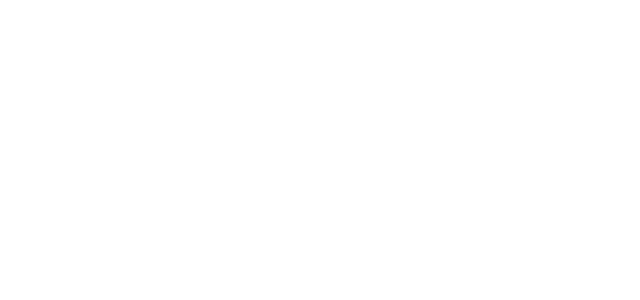
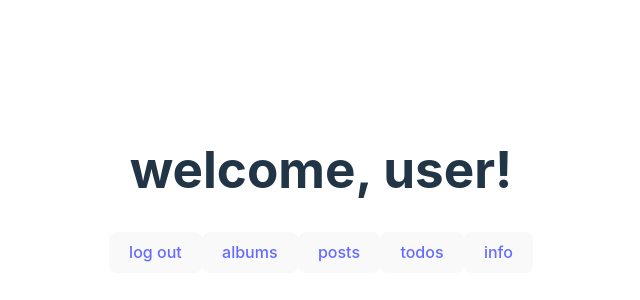
Before and after one commit to Shirel-Berkowitz/Project5FSWD, a React (Vite) app: page /logged in a window 1280 px wide. Before the commit this address had no page. Shown: the part 210-510 px from the top of the page, without its empty margins (319-959 px from the left). Built offline with nearby package versions, Linux system fonts and the light colour scheme.

Commit message:
fixed things

```diff
--- a/src/Albums.jsx
+++ b/src/Albums.jsx
@@ -0,0 +1,15 @@
+import React, { Component } from 'react';
+import { useState } from 'react'
+import { Link, Route, Routes } from 'react-router-dom'
+class Albums extends Component {
+    state = {  }
+    render() {
+        console.log("i got to the albums yo")
+        return (
+            <h1>you can view your albums here</h1>
+
+        );
+    }
+}
+
+export default Albums;
--- a/src/App.jsx
+++ b/src/App.jsx
@@ -2,6 +2,8 @@ import { useState } from 'react'
 import { Link, Route, Routes } from 'react-router-dom'
 import Login from './Login'
 import HomePage from './HomePage'
+import Logged from './Logged'
+import Posts from './Posts'
 import './App.css'
 
 function App() {
@@ -11,7 +13,7 @@ function App() {
     <Routes>
       <Route path="/" element={<HomePage/>}/>
       <Route path="/login" element={<Login/>}/>
-
+      <Route path="/logged/*" element={<Logged/>}/>
     </Routes>
   </>
   )
--- a/src/HomePage.jsx
+++ b/src/HomePage.jsx
@@ -2,6 +2,8 @@ import React, { Component } from 'react';
 import { useState } from 'react'
 import { Link, Route, Routes } from 'react-router-dom'
 import Login from './Login'
+import Logged from './Logged';
+import Posts from './Posts';
 
 class HomePage extends Component {
     state = {  }
@@ -11,6 +13,7 @@ class HomePage extends Component {
             <div>
                 <h1>hello, welcome to our app</h1>
                 <button><Link to="/login">Log in</Link></button>
+                <button><Link to="/logged">go</Link></button>
 
             </div>
         );
--- a/src/Info.jsx
+++ b/src/Info.jsx
@@ -0,0 +1,13 @@
+import React, { Component } from 'react';
+class Info extends Component {
+    state = {  }
+    render() {
+        return (
+            <>
+            <h1>you can find your info here</h1>
+            </>
+        );
+    }
+}
+
+export default Info;
--- a/src/Logged.jsx
+++ b/src/Logged.jsx
@@ -2,17 +2,21 @@ import React, { Component } from 'react';
 import { useState } from 'react'
 import { Link, Route, Routes } from 'react-router-dom'
 import HomePage from './HomePage';
+import Albums from './Albums';
+import Posts from './Posts';
+import Info from './Info';
+import Todos from './Todos';
 class Logged extends Component {
     state = {  }
     render() {
         return (
             <div>
                 <h1>welcome, user!</h1>
-                <button><Link to="/">Logout</Link></button>
-                <button><Link to="/albums">albums</Link></button>
-                <button><Link to="/posts">posts</Link></button>
-                <button><Link to="/todos">todos</Link></button>
-                <button><Link to="/info">info</Link></button>
+                <button><Link to="/">log out</Link></button>
+                <button><Link to="/logged/albums">albums</Link></button>
+                <button><Link to="/logged/posts">posts</Link></button>
+                <button><Link to="/logged/todos">todos</Link></button>
+                <button><Link to="/logged/info">info</Link></button>
                 <Routes>
                     <Route path="/albums" element={<Albums/>}/>
                     <Route path="/posts" element={<Posts/>}/>
@@ -26,3 +30,16 @@ class Logged extends Component {
 }
 
 export default Logged;
+/**
+ * <button><Link to="/">Logout</Link></button>
+                <button><Link to="/albums">albums</Link></button>
+                <button><Link to="/posts">posts</Link></button>
+                <button><Link to="/todos">todos</Link></button>
+                <button><Link to="/info">info</Link></button>
+                <Routes>
+                    <Route path="/albums" element={<Albums/>}/>
+                    <Route path="/posts" element={<Posts/>}/>
+                    <Route path="/todos" element={<Todos/>}/>
+                    <Route path="/info" element={<Info/>}/>
+                </Routes>
+ */
--- a/src/Posts.jsx
+++ b/src/Posts.jsx
@@ -0,0 +1,13 @@
+import React, { Component } from 'react';
+class Posts extends Component {
+    state = {  }
+    render() {
+        return (
+            <>
+            <h1>these are posts</h1>
+            </>
+        );
+    }
+}
+
+export default Posts;
--- a/src/Todos.jsx
+++ b/src/Todos.jsx
@@ -0,0 +1,13 @@
+import React, { Component } from 'react';
+class Todos extends Component {
+    state = {  }
+    render() {
+        return (
+            <>
+            <h1>todos</h1>
+            </>
+        );
+    }
+}
+
+export default Todos;
```
